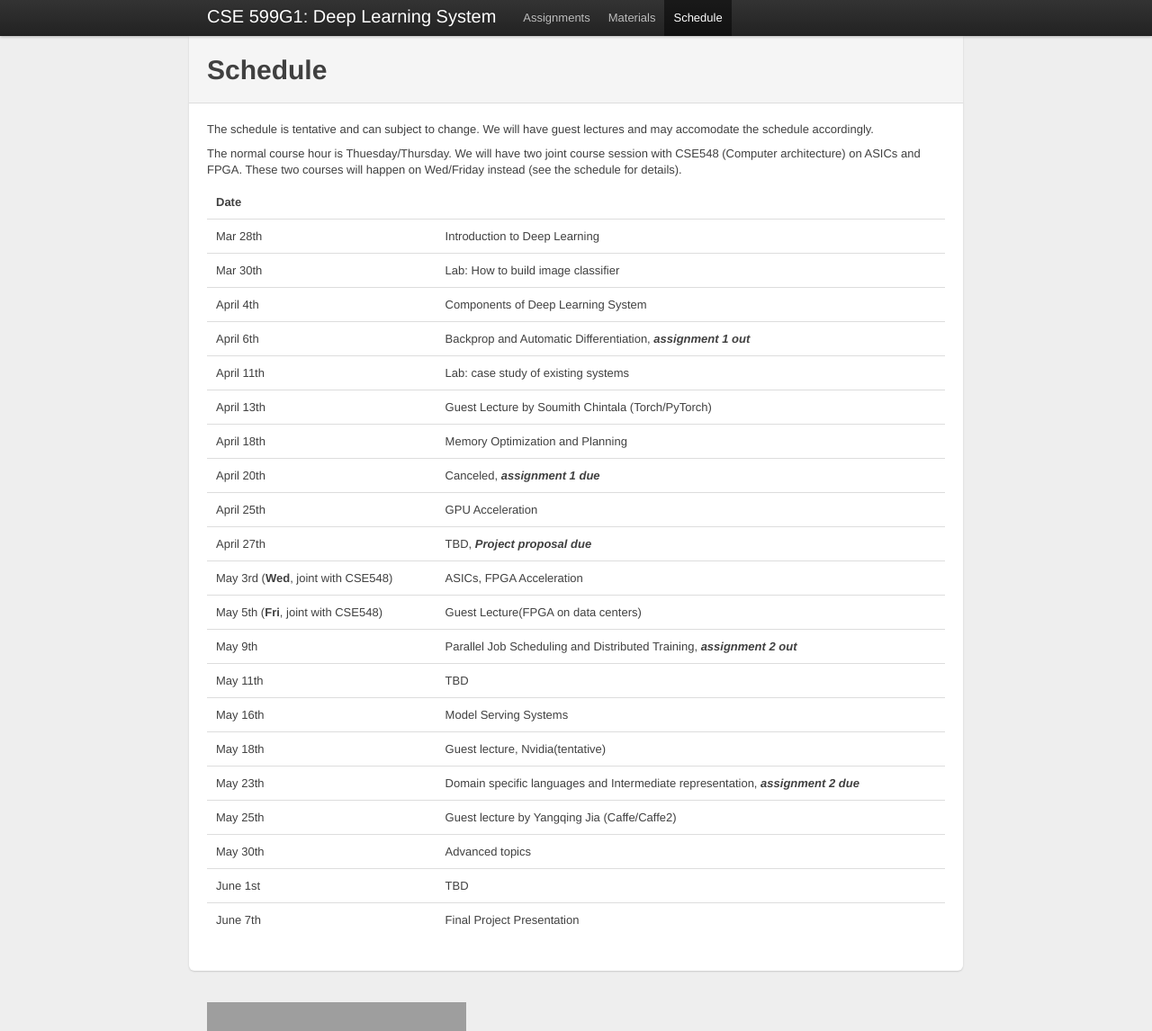
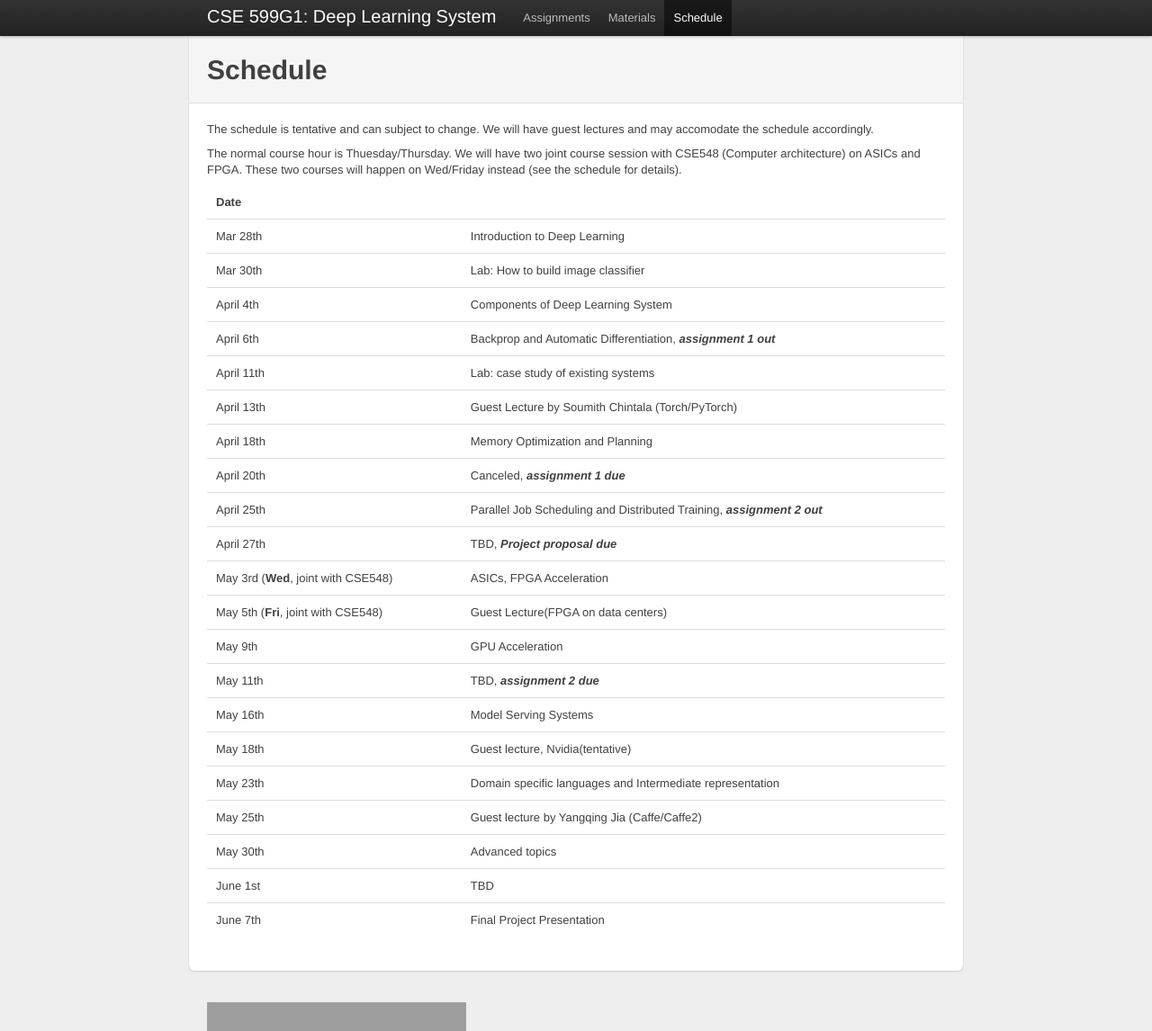
Before and after one commit to dlsys-course/dlsys-course.github.io, a Jekyll site: the page built from schedule.md, in a window 1280 px wide and 1146 px high. Shown: the whole window at 90% size. Built offline with Jekyll 4.4.1, drawn with Linux system fonts in a browser that asks for light colours; grey boxes are pictures that could not be loaded.

```diff
--- a/schedule.md
+++ b/schedule.md
@@ -24,15 +24,15 @@ happen on Wed/Friday instead (see the schedule for details).
 | April 13th               |   Guest Lecture by Soumith Chintala (Torch/PyTorch)   |
 | April 18th               |   Memory Optimization and Planning                    |
 | April 20th               |   Canceled, ***assignment 1 due***                    |
-| April 25th               |   GPU Acceleration                                    |
+| April 25th               |   Parallel Job Scheduling  and Distributed Training, ***assignment 2 out***   |
 | April 27th               |   TBD,  ***Project proposal due***    |
-| May 3rd (**Wed**, joint with CSE548) |   ASICs, FPGA Acceleration                         |
-| May 5th (**Fri**, joint with CSE548) |   Guest Lecture(FPGA on data centers)              |
-| May 9th                  |   Parallel Job Scheduling  and Distributed Training, ***assignment 2 out***   |
-| May 11th                 |   TBD                                                       |
+| May 3rd (**Wed**, joint with CSE548) |   ASICs, FPGA Acceleration               |
+| May 5th (**Fri**, joint with CSE548) |   Guest Lecture(FPGA on data centers)     |
+| May 9th                  |   GPU Acceleration                                    |
+| May 11th                 |   TBD, ***assignment 2 due***                               |
 | May 16th                 |   Model Serving Systems                                     |
 | May 18th                 |   Guest lecture, Nvidia(tentative)                          |
-| May 23th                 |   Domain specific languages and Intermediate representation, ***assignment 2 due*** |
+| May 23th                 |   Domain specific languages and Intermediate representation |
 | May 25th                 |   Guest lecture by Yangqing Jia (Caffe/Caffe2)              |
 | May 30th                 |   Advanced topics                                           |
 | June 1st                 |   TBD                                                       |
```
Also changed, not shown: index.md (+3 -1 lines).
